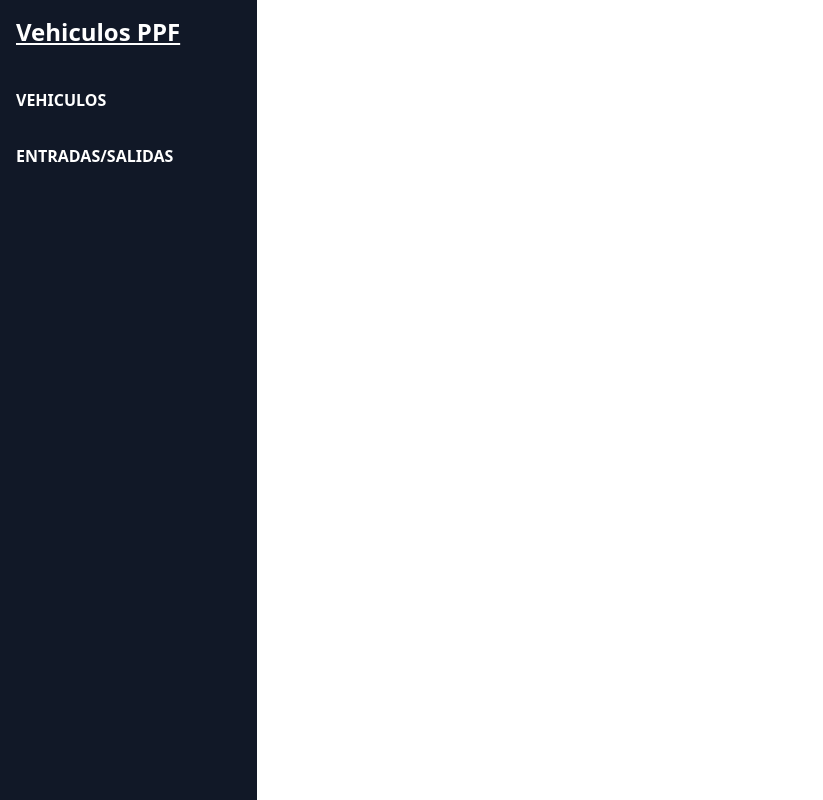
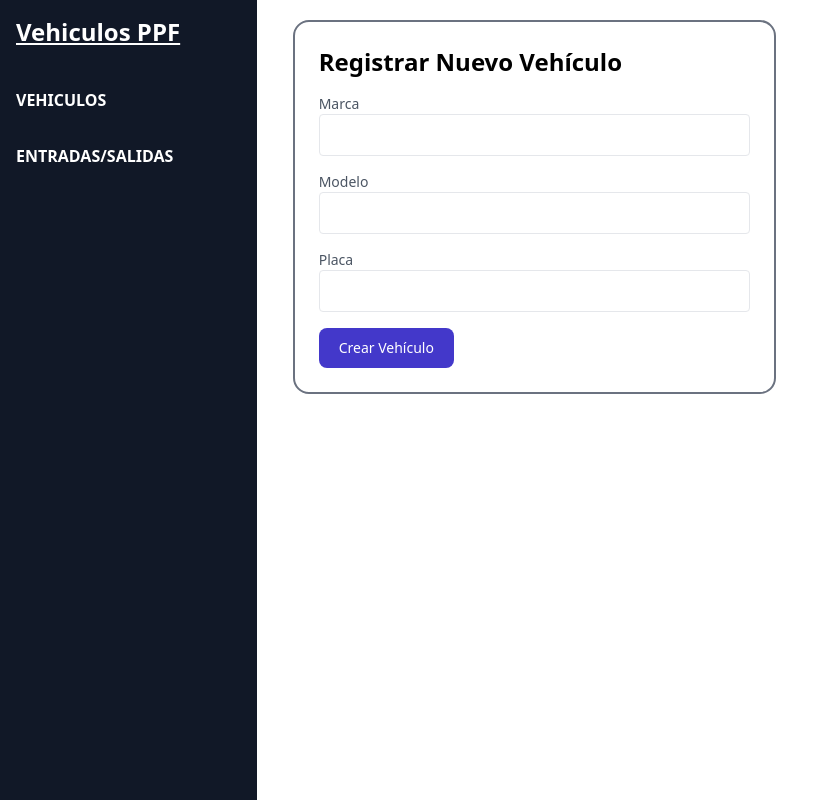
Before and after one commit to CrixL94/VehiculosPPF, a React (Create React App) app: page /nuevo-vehiculo in a window 1280 px wide. Shown: the whole page, without its empty margins (0-823 px from the left). Built offline with nearby package versions, Linux system fonts and the light colour scheme.

Commit message:
interface crear nuevo vehiculo

```diff
--- a/src/App.js
+++ b/src/App.js
@@ -1,8 +1,9 @@
 import React from "react";
 import { BrowserRouter as Router, Route, Routes } from "react-router-dom";
 import VerticalMenu from "./components/verticalMenu";
-import Vehiculos from "./components/vehiculosTable"; // Corrige la importación
+import Vehiculos from "./components/vehiculosTable";
 import EntradasSalidas from "./components/entradasSalidas";
+import NuevoVehiculo from "./components/nuevoVehiculo"
 
 function App() {
   return (
@@ -13,6 +14,7 @@ function App() {
           <Routes>
             <Route path="/vehiculos" element={<Vehiculos />} />
             <Route path="/entradas-salidas" element={<EntradasSalidas />} />
+            <Route path="/nuevo-vehiculo" element={<NuevoVehiculo />} />
           </Routes>
         </div>
       </div>
--- /dev/null
+++ b/src/components/nuevoVehiculo.js
@@ -0,0 +1,52 @@
+import React, { useState } from 'react';
+import { useNavigate } from 'react-router-dom';
+
+export default function NuevoVehiculo() {
+    const navigate = useNavigate();
+    const [vehiculo, setVehiculo] = useState({ marca: '', modelo: '', placa: '' });
+
+    const handleSubmit = async (e) => {
+        navigate('/vehiculos');
+    };
+
+    return (
+        <div className="p-6 w-1/2 border-2 border-gray-500 rounded-2xl">
+            <h1 className="text-2xl font-bold mb-4">Registrar Nuevo Vehículo</h1>
+            <form onSubmit={handleSubmit}>
+                <div className="mb-4">
+                    <label className="block text-sm font-medium text-gray-600">Marca</label>
+                    <input
+                        type="text"
+                        className="border w-full p-2 rounded"
+                        value={vehiculo.marca}
+                        onChange={(e) => setVehiculo({ ...vehiculo, marca: e.target.value })}
+                    />
+                </div>
+                <div className="mb-4">
+                    <label className="block text-sm font-medium text-gray-600">Modelo</label>
+                    <input
+                        type="text"
+                        className="border w-full p-2 rounded"
+                        value={vehiculo.modelo}
+                        onChange={(e) => setVehiculo({ ...vehiculo, modelo: e.target.value })}
+                    />
+                </div>
+                <div className="mb-4">
+                    <label className="block text-sm font-medium text-gray-600">Placa</label>
+                    <input
+                        type="text"
+                        className="border w-full p-2 rounded"
+                        value={vehiculo.placa}
+                        onChange={(e) => setVehiculo({ ...vehiculo, placa: e.target.value })}
+                    />
+                </div>
+                <button
+                    type="submit"
+                    className="bg-indigo-700 text-white font-medium rounded-lg text-sm px-5 py-2.5 focus:outline-none"
+                >
+                    Crear Vehículo
+                </button>
+            </form>
+        </div>
+    );
+}
--- a/src/components/vehiculosTable.js
+++ b/src/components/vehiculosTable.js
@@ -1,5 +1,6 @@
 import React, { useState, useEffect } from 'react';
 import axios from 'axios';
+import { Link } from 'react-router-dom';
 
 export default function Vehiculos() {
   const [vehiculos, setVehiculos] = useState([]);
@@ -18,7 +19,11 @@ export default function Vehiculos() {
 <div className="p-6">
   <div className='flex justify-between'>
     <h1 className="text-2xl font-bold mb-4">Lista de Vehículos</h1>
-    <button type="button" class="text-white bg-indigo-700 font-medium rounded-lg text-sm px-5 py-2.5 mr-2 mb-2   focus:outline-none dark:focus:ring-indigo-400">Crear Nuevo</button>
+    <Link to="/nuevo-vehiculo">
+          <button className="text-white bg-indigo-700 font-medium rounded-lg text-sm px-5 py-2.5 mr-2 mb-2 focus:outline-none dark:focus:ring-indigo-400">
+            Crear Nuevo
+          </button>
+        </Link>
   </div>
 
   <div className="overflow-x-auto shadow-md rounded-2xl mt-5">
```
